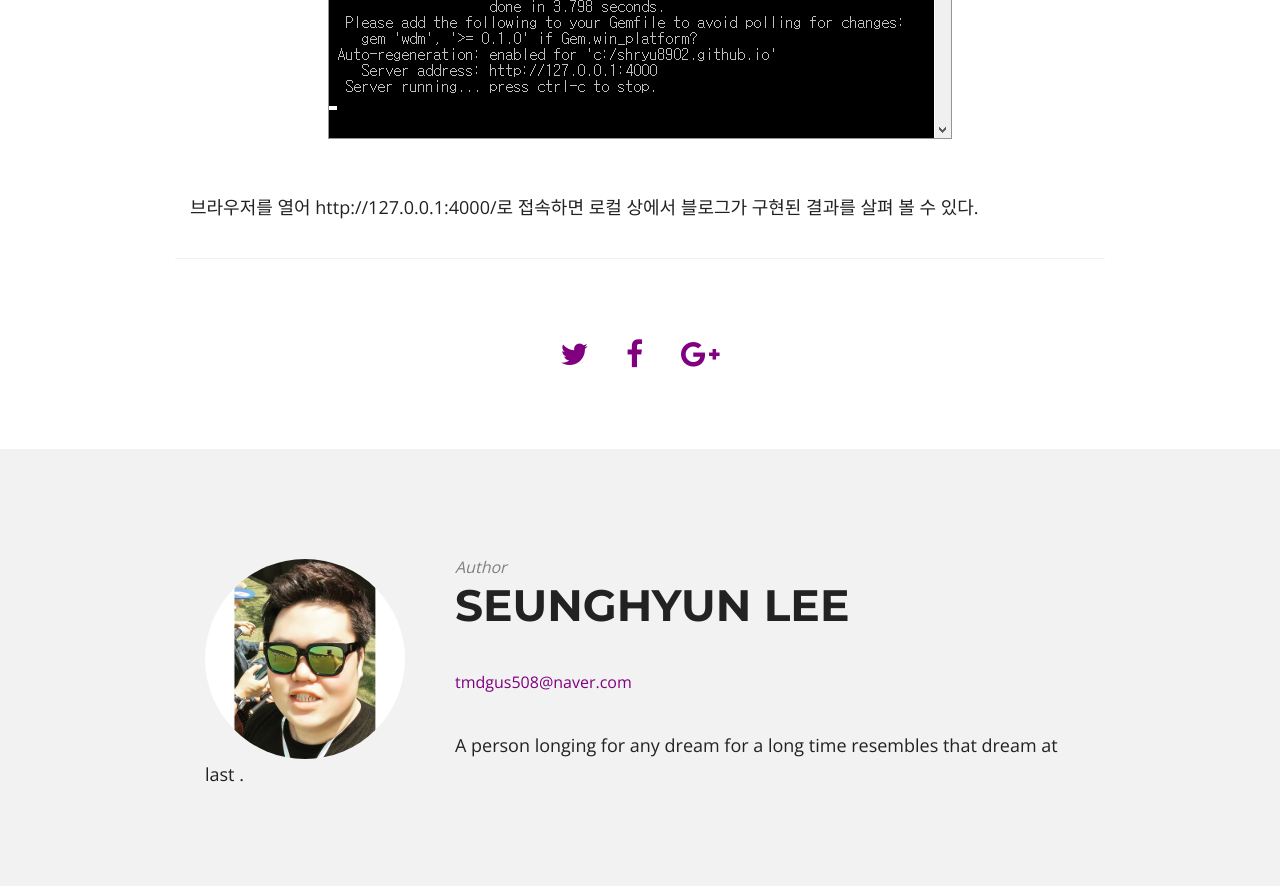
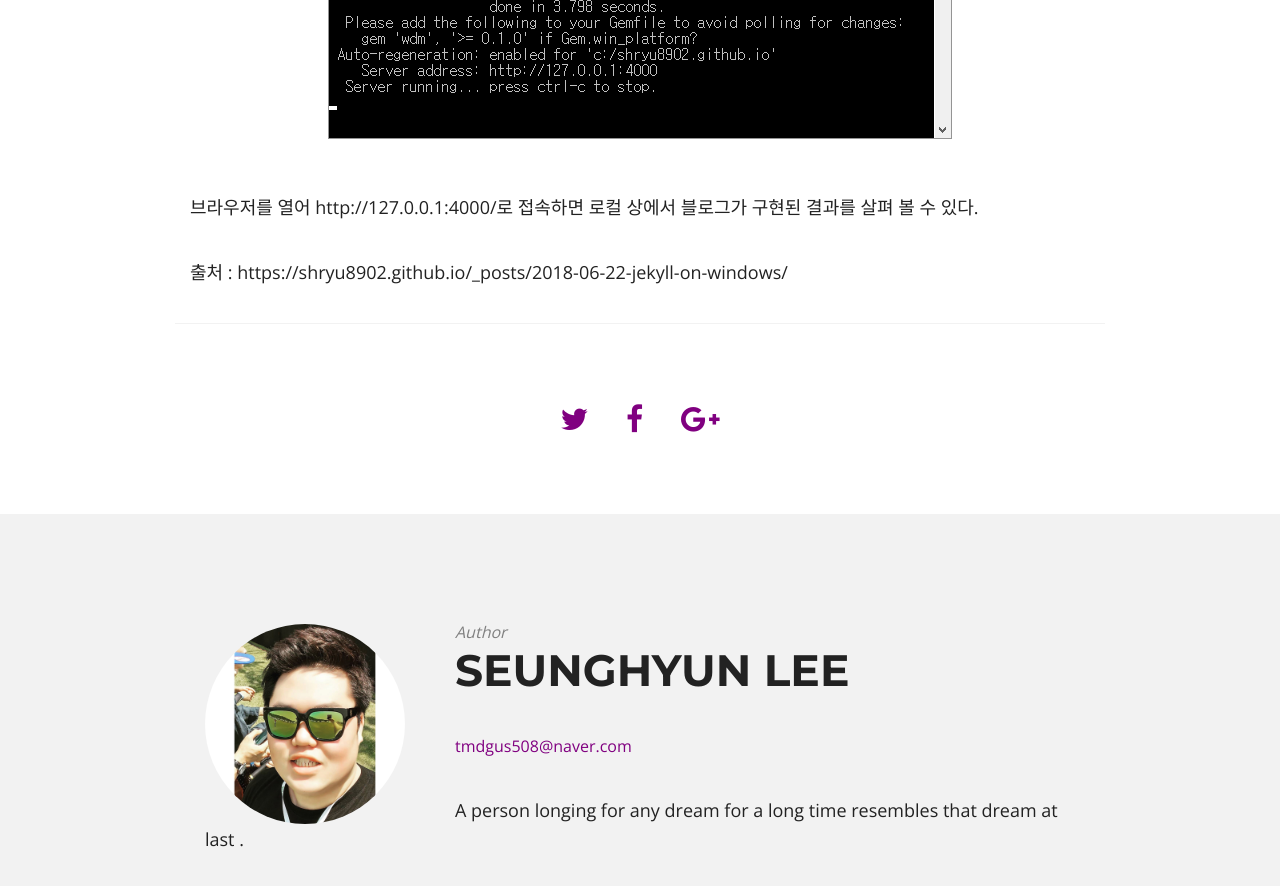
Before and after one commit to lsh58/lsh58.github.io, a Jekyll site: the page built from _posts/2020-02-18-local에서 지킬 실행하기.md, in a window 1280 px wide and 900 px high, scrolled down 1744 px. Shown: the top 886 px of the window. Built offline with Jekyll 4.4.1, drawn with Linux system fonts in a browser that asks for light colours; nearby versions of some CDN libraries; comment, search, counter and statistics services are not loaded.

Commit message:
Update 2020-02-18-local에서 지킬 실행하기.md

```diff
--- a/_posts/2020-02-18-local에서 지킬 실행하기.md
+++ b/_posts/2020-02-18-local에서 지킬 실행하기.md
@@ -58,3 +58,5 @@
 ![실행결과](https://github.com/lsh58/lsh58.github.io/blob/master/images/ruby_command_2.png?raw=true)
 
 브라우저를 열어 http://127.0.0.1:4000/로 접속하면 로컬 상에서 블로그가 구현된 결과를 살펴 볼 수 있다.
+
+출처 : https://shryu8902.github.io/_posts/2018-06-22-jekyll-on-windows/
```
